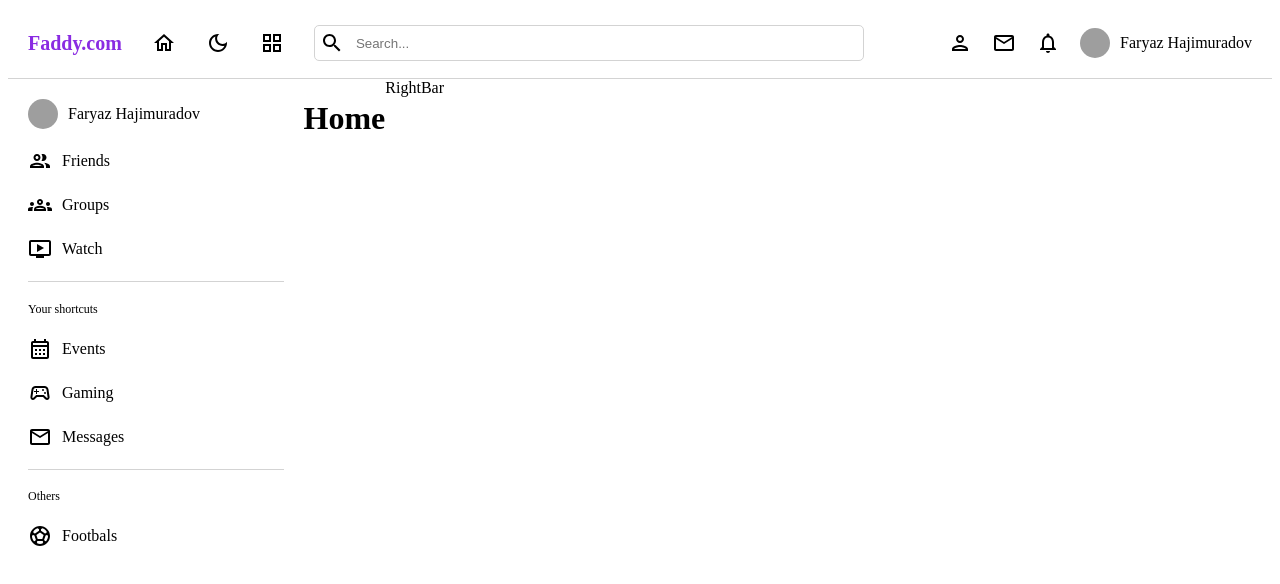
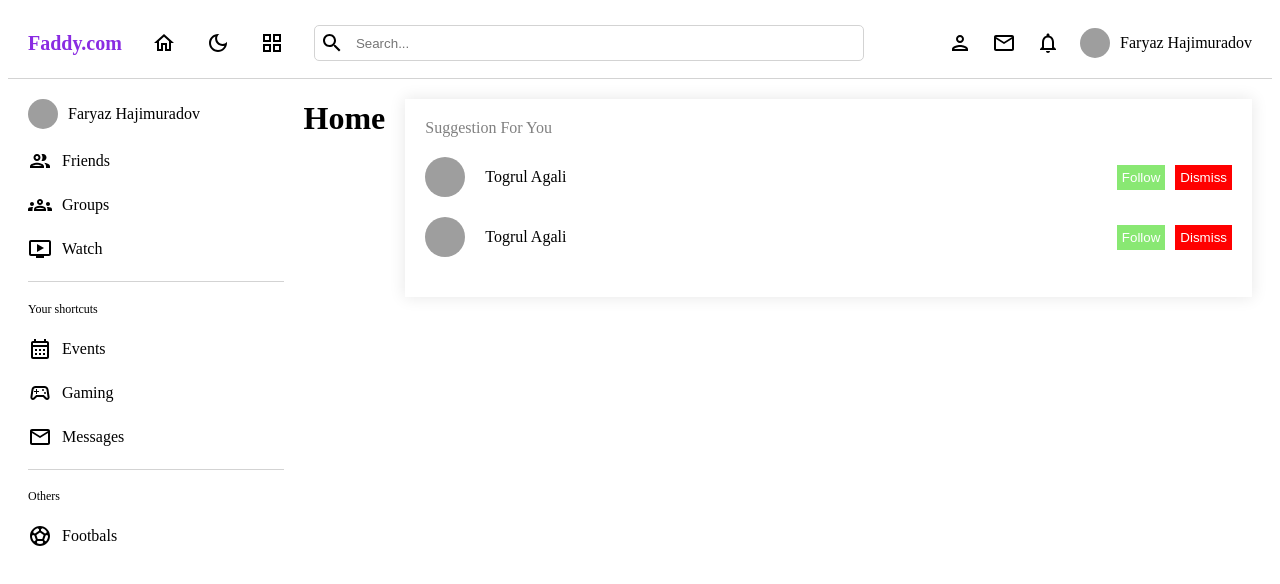
Before and after one commit to FeryazHacimuradov/faddy.com, a React (Vite) app in the folder client/: page / in a window 1280 px wide. Shown: the top 584 px of the page. Built offline with nearby package versions, Linux system fonts and the light colour scheme; grey boxes are pictures that could not be loaded.

Commit message:
gived style to right side

```diff
--- a/client/src/components/rightBar/RightBar.jsx
+++ b/client/src/components/rightBar/RightBar.jsx
@@ -1,5 +1,39 @@
 import "./rightBar.scss";
 
 export const RightBar = () => {
-  return <div className="rightBar">RightBar</div>;
+  return (
+    <div className="rightBar">
+      <div className="container">
+        <div className="item">
+          <span>Suggestion For You</span>
+          <div className="user">
+            <div className="userInfo">
+              <img
+                src="https://images.pexels.com/photos/998850/pexels-photo-998850.jpeg?auto=compress&cs=tinysrgb&w=1260&h=750&dpr=2"
+                alt=""
+              />
+              <span>Togrul Agali</span>
+            </div>
+            <div className="buttons">
+              <button>Follow</button>
+              <button>Dismiss</button>
+            </div>
+          </div>
+          <div className="user">
+            <div className="userInfo">
+              <img
+                src="https://images.pexels.com/photos/998850/pexels-photo-998850.jpeg?auto=compress&cs=tinysrgb&w=1260&h=750&dpr=2"
+                alt=""
+              />
+              <span>Togrul Agali</span>
+            </div>
+            <div className="buttons">
+              <button>Follow</button>
+              <button>Dismiss</button>
+            </div>
+          </div>
+        </div>
+      </div>
+    </div>
+  );
 };
--- a/client/src/components/rightBar/rightBar.scss
+++ b/client/src/components/rightBar/rightBar.scss
@@ -8,4 +8,62 @@
   &::-webkit-scrollbar {
     display: none;
   }
+
+  .container {
+    padding: 20px;
+    .item {
+      -webkit-box-shadow: 0px 0px 15px 1px rgba(0, 0, 0, 0.09);
+      -moz-box-shadow: 0px 0px 15px 1px rgba(0, 0, 0, 0.09);
+      box-shadow: 0px 0px 15px 1px rgba(0, 0, 0, 0.09);
+      padding: 20px;
+      span {
+        color: grey;
+      }
+
+      .user {
+        display: flex;
+        align-items: center;
+        justify-content: space-between;
+        margin: 20px 0px;
+
+        .userInfo {
+          display: flex;
+          align-items: center;
+          gap: 20px;
+
+          img {
+            width: 40px;
+            height: 40px;
+            border-radius: 50%;
+            object-fit: cover;
+          }
+
+          span {
+            font-weight: 500;
+            color: black;
+          }
+        }
+        .buttons {
+          display: flex;
+          align-items: center;
+          gap: 10px;
+
+          button {
+            border: none;
+            padding: 5px;
+            color: white;
+            cursor: pointer;
+
+            &:first-child {
+              background-color: rgb(137, 232, 115);
+            }
+
+            &:last-child {
+              background-color: red;
+            }
+          }
+        }
+      }
+    }
+  }
 }
```
